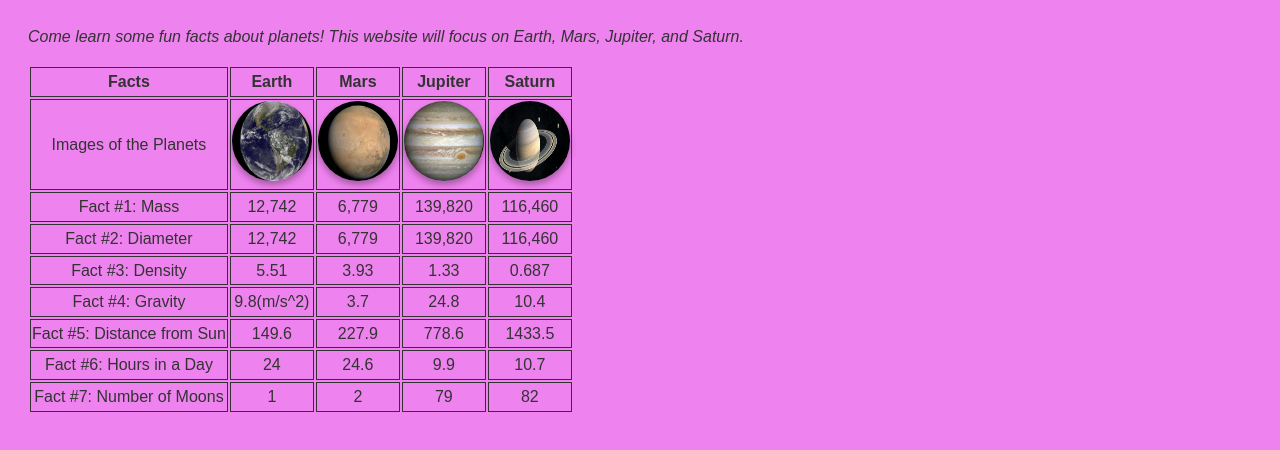
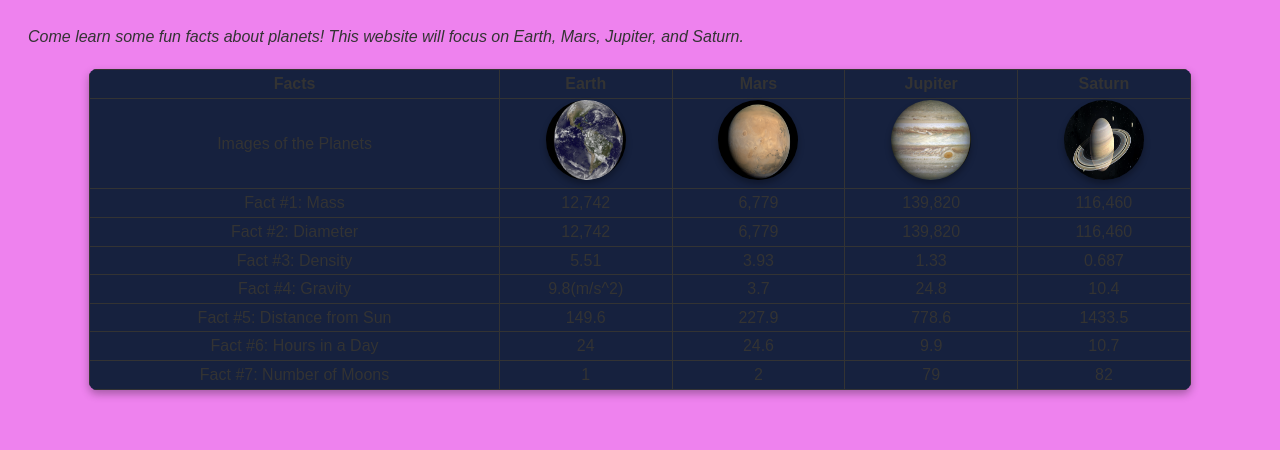
Before and after one commit to mpervaiz25/styleHTMLTable, a plain HTML site: page index.html in a window 1280 px wide. Shown: the part 122-572 px from the top of the page. Drawn offline with Linux system fonts and the light colour scheme.

Commit message:
styling the table
making the width 90 percent so the table is not in the corner of the page, auto centered with 20 pixels of space above and below the table, blue background

```diff
--- a/css/style.css
+++ b/css/style.css
@@ -23,3 +23,12 @@ td img {
     border-radius: 50%;
     box-shadow: 0 4px 6px rgba(0, 0, 0, 0.3);
 }
+table#planets {
+    width: 90%;
+    margin: 20px auto;
+    border-collapse: collapse;
+    background: #16213e;
+    box-shadow: 0 4px 8px rgba(0, 0, 0, 0.3);
+    border-radius: 8px;
+    overflow: hidden;
+}
```
